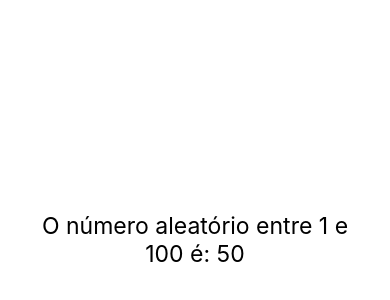
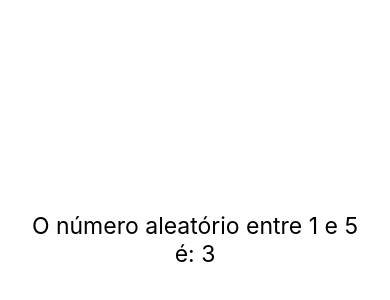
Before and after one commit to leticiasatiko/treinamento-react-native, a React Native app: screen / in a window 390 px wide. Shown: the part 182-482 px from the top of the page. Built offline with nearby package versions, Linux system fonts and the light colour scheme.

Commit message:
calculo número random

```diff
--- a/src/App.tsx
+++ b/src/App.tsx
@@ -9,7 +9,7 @@ import Primeiro from './components/Primeiro'
 
 export default () => (
     <View style={style.App}>
-        <Aleatorio first={1} last={100} />
+        <Aleatorio min={1} max={5} />
 
         {/* <MinMax min="3" max="10"/>
         <MinMax min="1" max="94"/>
--- a/src/components/Aleatorio.tsx
+++ b/src/components/Aleatorio.tsx
@@ -3,10 +3,14 @@ import { View, Text } from "react-native";
 
 import Estilo from "./estilo";
 
-export default (props: { first: number; last: number }) => (
-    <View>
-        <Text style={Estilo.txtG}>
-            O número aleatório entre {props.first} e {props.last} é: {Math.floor(Math.random() * (props.last - props.first + 1)) + props.first}
-        </Text>
-    </View>
-)
+export default (props: { min: number; max: number }) => {
+    const delta = props.max - props.min + 1
+    const aleatorio = Math.floor(Math.random() * delta) + props.min
+    return (
+        <View>
+            <Text style={Estilo.txtG}>
+                O número aleatório entre {props.min} e {props.max} é: {aleatorio}
+            </Text>
+        </View>
+    )
+}
```
